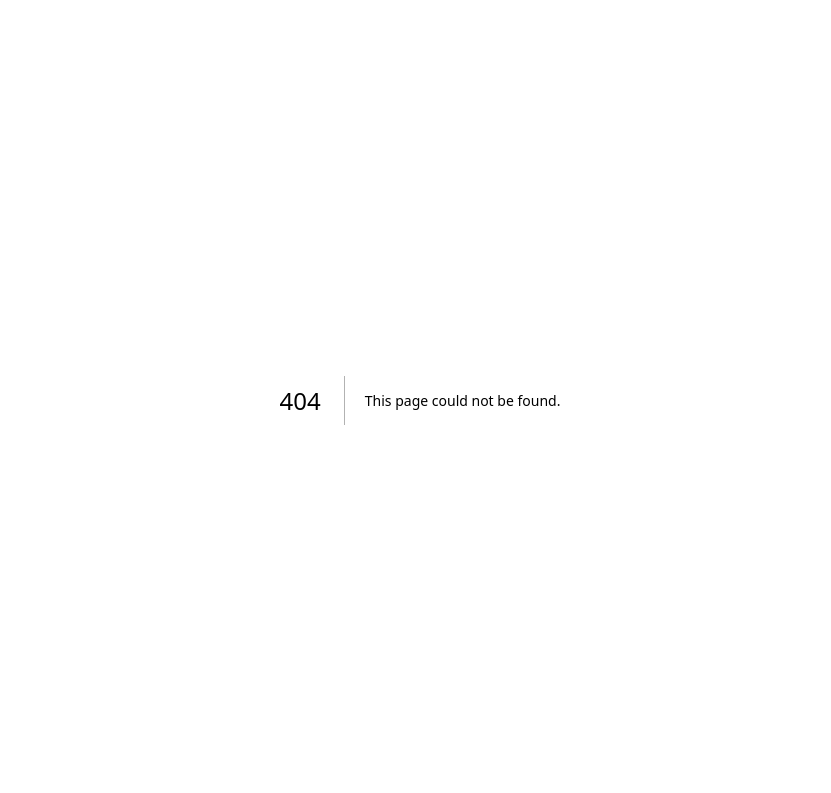
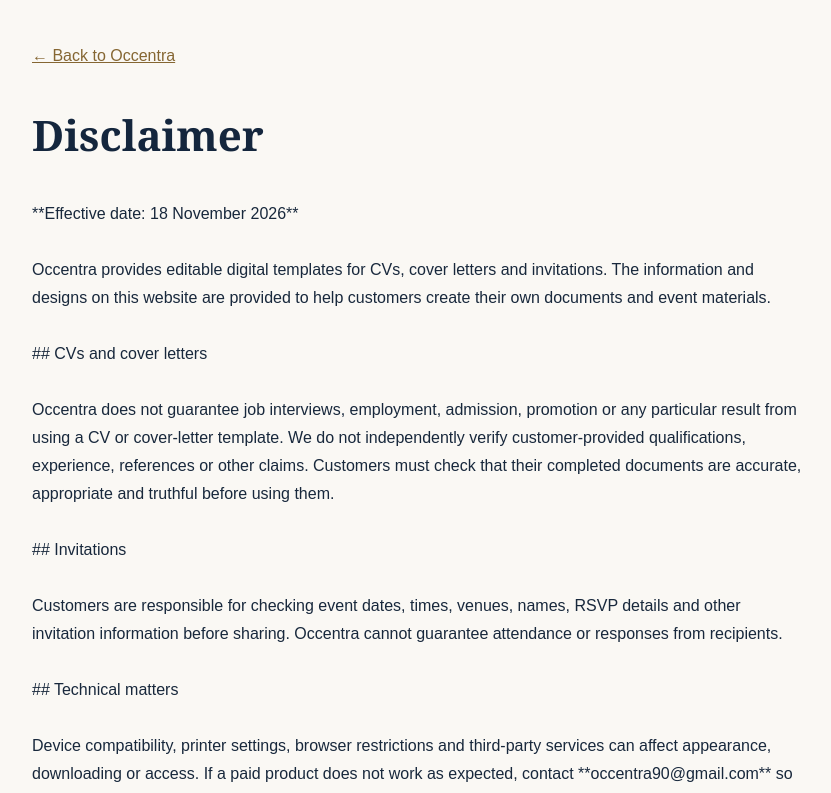
Before and after one commit to occentra90-cyber/Occentra-, a Next.js app: page /disclaimer in a window 1280 px wide. Before the commit this address had no page. Shown: the top 793 px of the page, without its empty margins (220-1051 px from the left). Built offline with nearby package versions, Linux system fonts and the light colour scheme.

Commit message:
Add Occentra disclaimer legal page

```diff
--- /dev/null
+++ b/app/disclaimer/page.tsx
@@ -0,0 +1,13 @@
+import Link from 'next/link';
+
+const content = "**Effective date: 18 November 2026**\n\nOccentra provides editable digital templates for CVs, cover letters and invitations. The information and designs on this website are provided to help customers create their own documents and event materials.\n\n## CVs and cover letters\n\nOccentra does not guarantee job interviews, employment, admission, promotion or any particular result from using a CV or cover-letter template. We do not independently verify customer-provided qualifications, experience, references or other claims. Customers must check that their completed documents are accurate, appropriate and truthful before using them.\n\n## Invitations\n\nCustomers are responsible for checking event dates, times, venues, names, RSVP details and other invitation information before sharing. Occentra cannot guarantee attendance or responses from recipients.\n\n## Technical matters\n\nDevice compatibility, printer settings, browser restrictions and third-party services can affect appearance, downloading or access. If a paid product does not work as expected, contact **occentra90@gmail.com** so we can investigate.\n\n## Your legal rights\n\nThis disclaimer does not exclude or limit rights or remedies that cannot be excluded under applicable South African law, including consumer protection rights.\n\n## Contact\n\nQuestions: **occentra90@gmail.com**.";
+
+export const metadata = { title: "Disclaimer | Occentra" };
+
+export default function LegalPage() {
+  return <main style={{maxWidth:820,margin:'0 auto',padding:'42px 22px 70px',lineHeight:1.75}}>
+    <Link href="/" style={{color:'#856632'}}>← Back to Occentra</Link>
+    <h1 style={{fontFamily:'Georgia,serif',fontSize:'clamp(30px,5vw,42px)',color:'#14263d'}}>Disclaimer</h1>
+    {content.split('\\n\\n').map((section,i)=>section.startsWith('## ')?<h2 key={i} style={{fontFamily:'Georgia,serif',marginTop:28,color:'#14263d'}}>{section.slice(3)}</h2>:<p key={i} style={{whiteSpace:'pre-line'}}>{section.replace(/\\*\\*/g,'')}</p>)}
+  </main>;
+}
```
